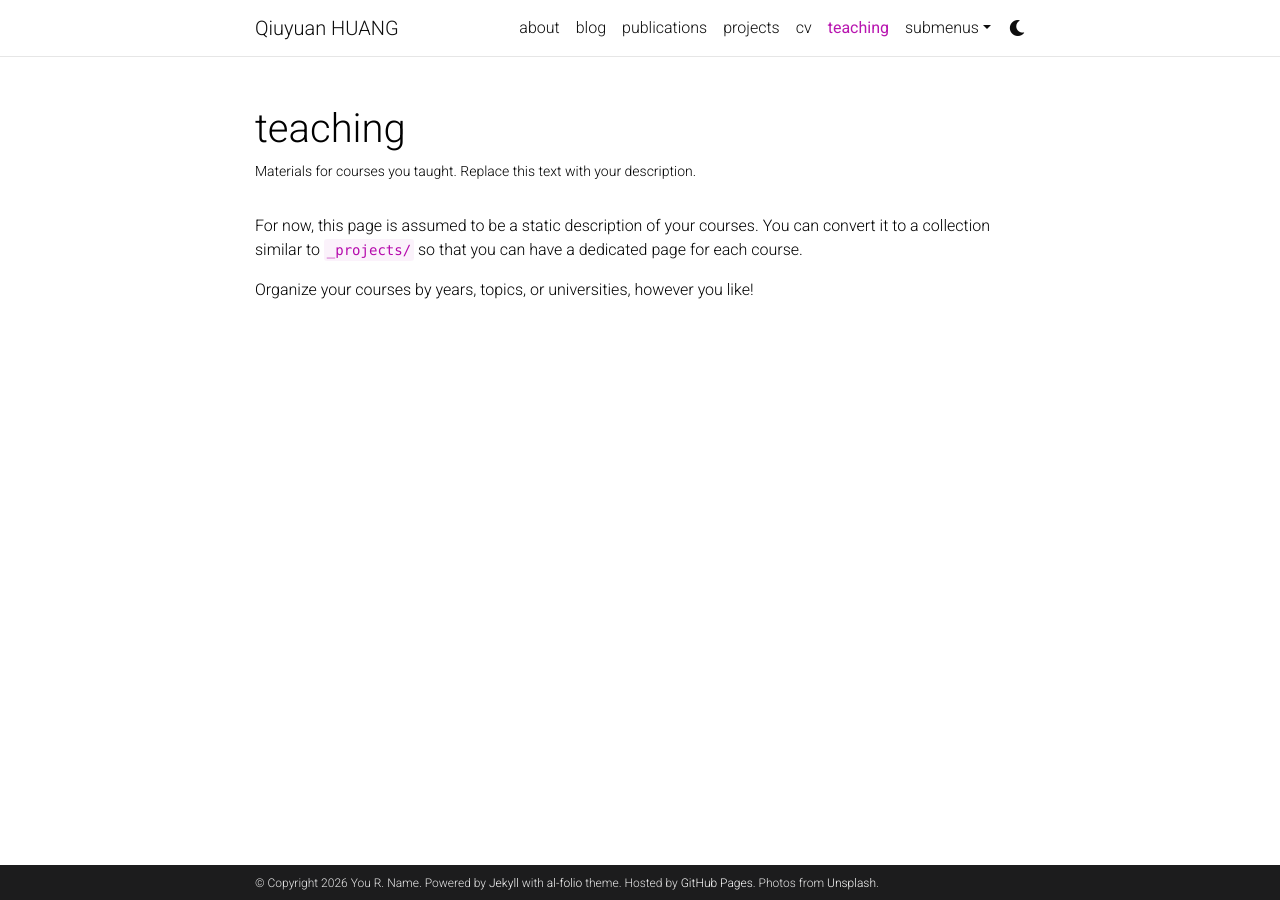
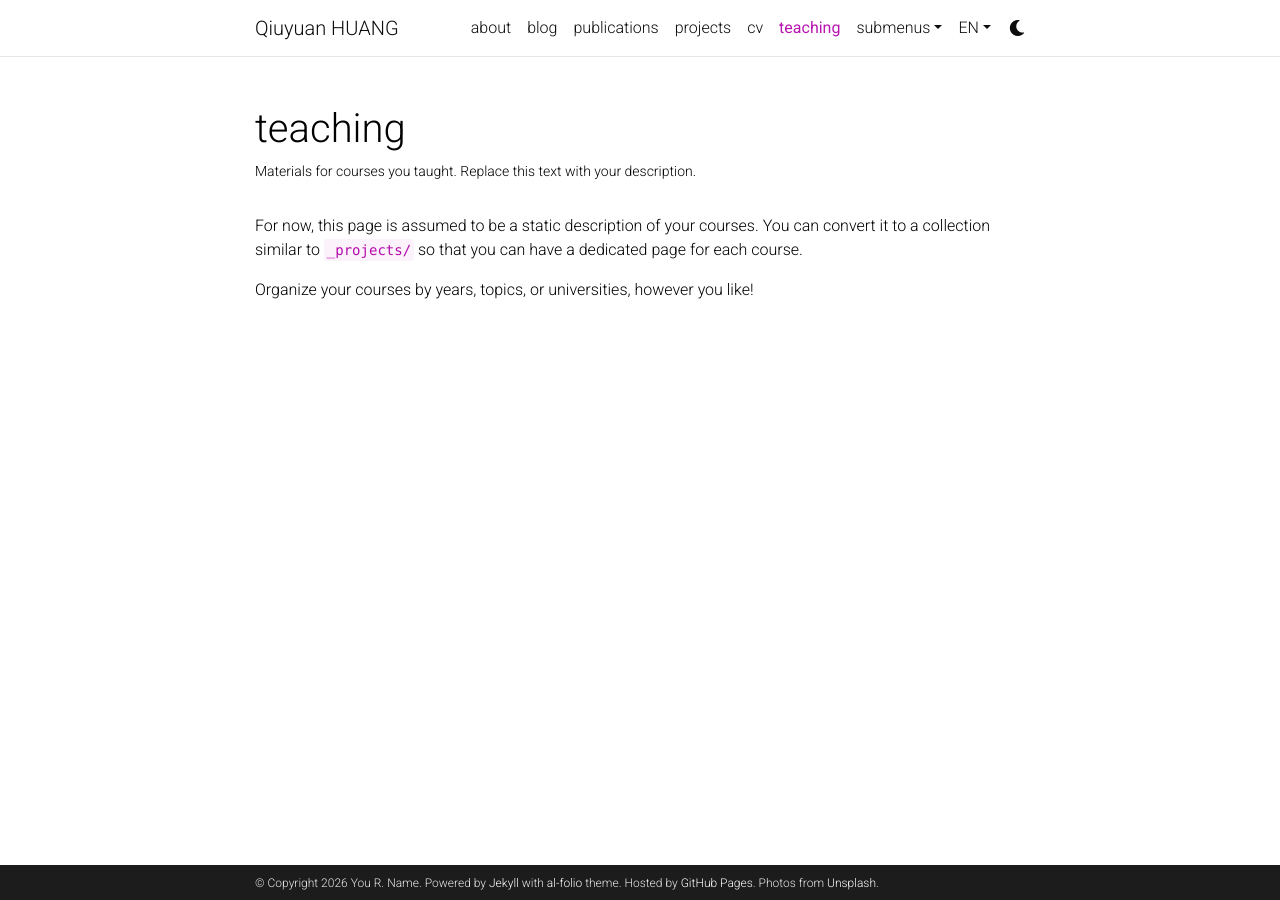
Before and after one commit to huangqiukk/huangqiukk.github.io, a Jekyll site: the page built from _pages/teaching.md, in a window 1280 px wide. Built offline with Jekyll 4.4.1, drawn with Linux system fonts in a browser that asks for light colours; full-size pictures stand in for the smaller copies a plugin makes; comment, search, counter and statistics services are not loaded; a style sheet for code colours, icons or effects is not loaded.

Commit message:
Add language support and update navigation links

```diff
--- a/_includes/header.html
+++ b/_includes/header.html
@@ -1,11 +1,20 @@
 
     <header>
+
+      {%- assign cur_lang = page.lang | default: 'en' -%}
+      {%- if cur_lang == 'ja' -%}
+        {%- assign home_url = '/ja/' -%}
+      {%- elsif cur_lang == 'zh' -%}
+        {%- assign home_url = '/zh/' -%}
+      {%- else -%}
+        {%- assign home_url = '/' -%}
+      {%- endif -%}
 
       <!-- Nav Bar -->
       <nav id="navbar" class="navbar navbar-light navbar-expand-sm {% if site.navbar_fixed %}fixed-top{% else %}sticky-top{% endif %}">
         <div class="container">
-          {% if page.permalink != '/' -%}
-          <a class="navbar-brand title font-weight-lighter" href="{{ site.baseurl }}/">
+          {% if page.permalink != home_url -%}
+          <a class="navbar-brand title font-weight-lighter" href="{{ home_url | relative_url }}">
             {%- if site.title == "blank" -%}
               {%- if site.first_name -%}
                 <span class="font-weight-bold">{{- site.first_name -}}&nbsp;</span>
@@ -37,16 +46,16 @@
           <div class="collapse navbar-collapse text-right" id="navbarNav">
             <ul class="navbar-nav ml-auto flex-nowrap">
 
-              {%- for page in site.pages -%}
-                {% if page.permalink == '/' %}
-                  {% assign about_title = page.title %}
+              {%- for pg in site.pages -%}
+                {% if pg.permalink == home_url %}
+                  {% assign about_title = pg.title %}
                 {% endif %}
               {% endfor %}
 
               <!-- About -->
-              <li class="nav-item {% if page.permalink == '/' %}active{% endif %}">
-                <a class="nav-link" href="{{ '/' | relative_url }}">{{ about_title }}
-                  {%- if page.permalink == '/' -%}
+              <li class="nav-item {% if page.permalink == home_url %}active{% endif %}">
+                <a class="nav-link" href="{{ home_url | relative_url }}">{{ about_title }}
+                  {%- if page.permalink == home_url -%}
                   <span class="sr-only">(current)</span>
                   {%- endif -%}
                 </a>
@@ -66,6 +75,11 @@
               {%- assign sorted_pages = site.pages | sort: "nav_order" -%}
               {%- for p in sorted_pages -%}
               {%- if p.nav and p.autogen == nil -%}
+              {%- assign p_lang = p.lang | default: 'en' -%}
+              {%- assign show_p = false -%}
+              {%- if p_lang == cur_lang -%}{%- assign show_p = true -%}{%- endif -%}
+              {%- if p.i18n_shared and p_lang == 'en' -%}{%- assign show_p = true -%}{%- endif -%}
+              {%- if show_p -%}
               {%- if p.dropdown %}
               <li class="nav-item dropdown {% if page.title == p.title %}active{% endif %}">
                 <a class="nav-link dropdown-toggle" href="#" id="navbarDropdown" role="button" data-toggle="dropdown" aria-haspopup="true" aria-expanded="false">{{ p.title }}
@@ -93,7 +107,18 @@
               </li>
               {%- endif -%}
               {%- endif -%}
+              {%- endif -%}
               {% endfor -%}
+
+              <!-- Language switcher -->
+              <li class="nav-item dropdown">
+                <a class="nav-link dropdown-toggle" href="#" id="langDropdown" role="button" data-toggle="dropdown" aria-haspopup="true" aria-expanded="false">{% if cur_lang == 'ja' %}日本語{% elsif cur_lang == 'zh' %}中文{% else %}EN{% endif %}</a>
+                <div class="dropdown-menu dropdown-menu-right" aria-labelledby="langDropdown">
+                  <a class="dropdown-item" href="{{ '/' | relative_url }}">English</a>
+                  <a class="dropdown-item" href="{{ '/ja/' | relative_url }}">日本語</a>
+                  <a class="dropdown-item" href="{{ '/zh/' | relative_url }}">中文</a>
+                </div>
+              </li>
               {%- if site.enable_darkmode %}
 
               <!-- Toogle theme mode -->
```
